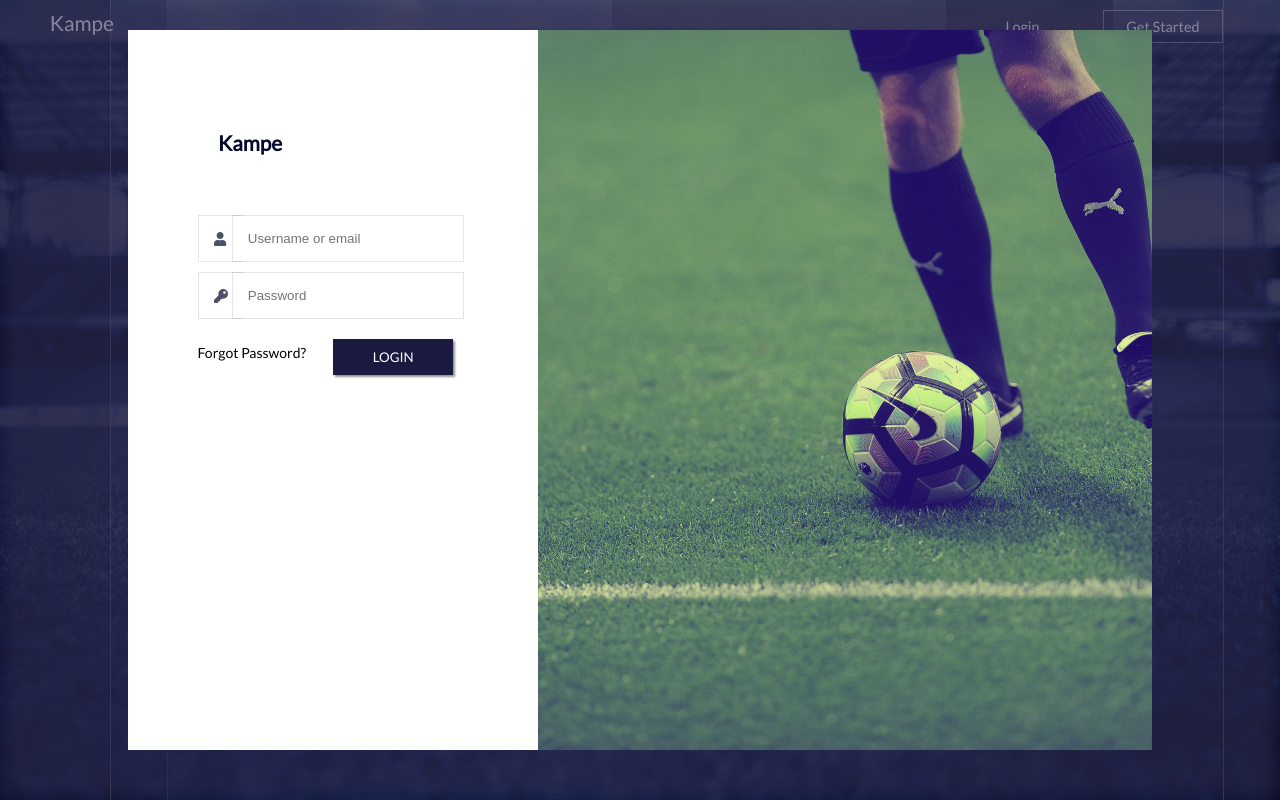
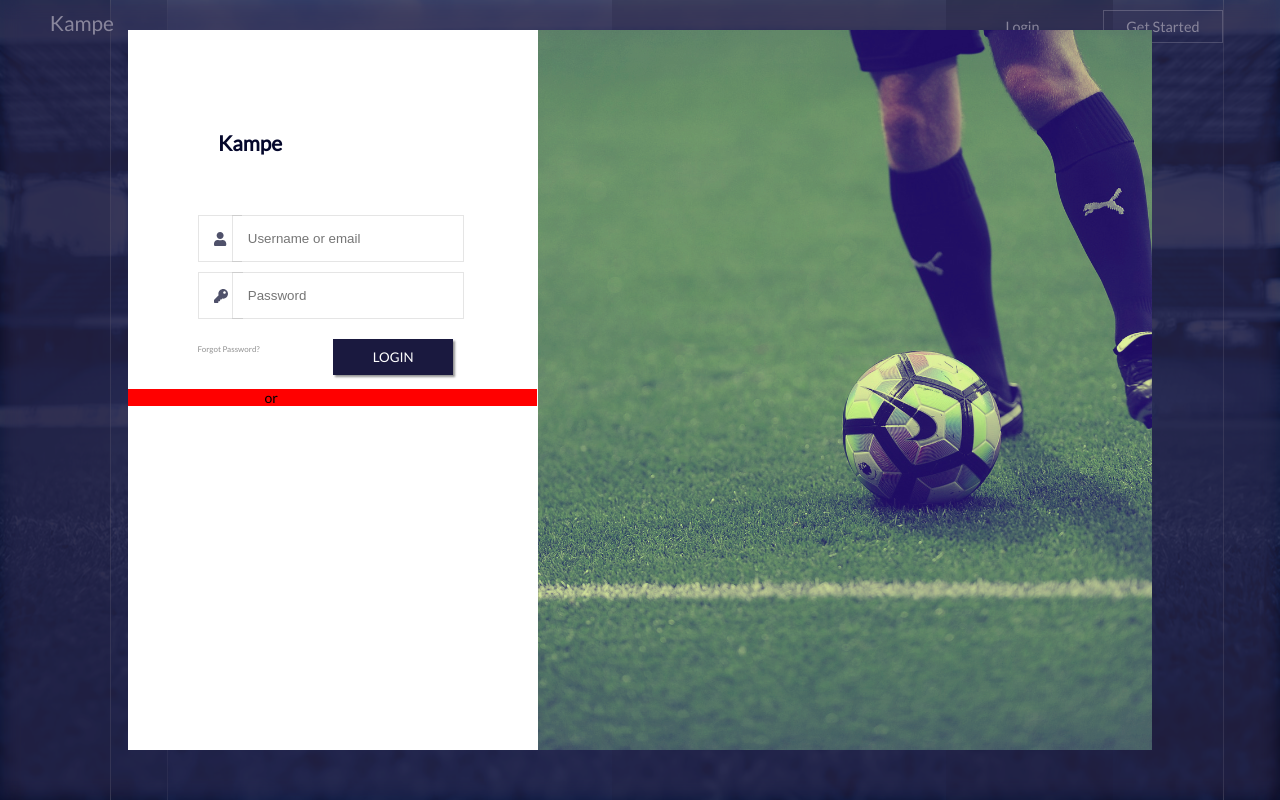
Before and after one commit to bimbowande/Kampe, a React app: page / in a window 1280 px wide. Built offline with nearby package versions, Linux system fonts and the light colour scheme.

Commit message:
login-form

```diff
--- a/src/components/LoginForm.js
+++ b/src/components/LoginForm.js
@@ -14,6 +14,11 @@ import '../styles/verify-user.scss'
        <p>Forgot Password?</p>
         <Button name="LOGIN"/>
       </div>
+      <div className='or'>
+        <div className='content-1'></div>
+        <div className='content-2'>or</div>
+        <div className='content-3'></div>
+      </div>
     </div>
   )
 }
--- a/src/styles/verify-user.scss
+++ b/src/styles/verify-user.scss
@@ -12,6 +12,10 @@
     }
     & p{
         left:13px;
+        font-size:.5rem;
+        color: rgba(134,134,134,.9);
+        font-weight: 100;
+
     }
     & button{
         font-family: 'Lato', sans-serif;
@@ -23,5 +27,22 @@
         width:120px;
         border:none;
         padding:10px;
+        transition: all 300ms ease-in-out 300ms;
+        &:hover{
+            background-color: rgba(7, 7, 97, 0.9);
+        }
     }
 }
+
+//or
+.or{
+    position: relative;
+    top:40px;
+    display: flex;
+    @for $i from 1 through 3{
+        .content-#{$i}{
+            width:33.3%;
+            background: red;
+        }
+    }
+}
```
